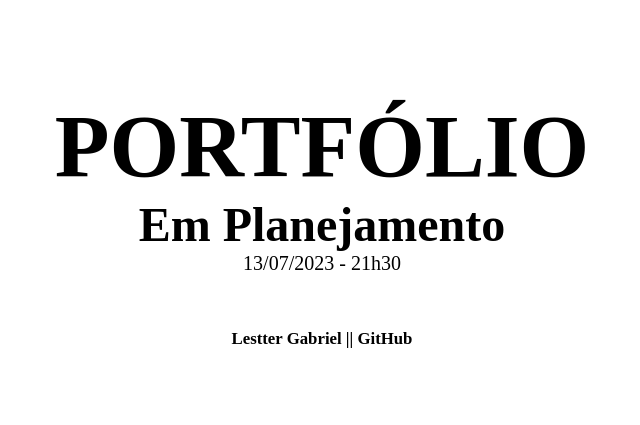
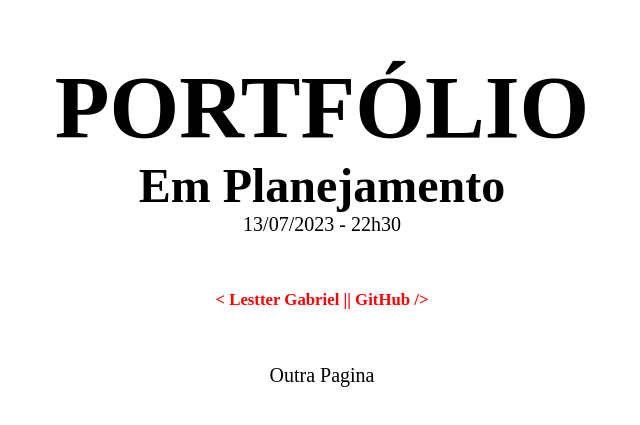
Before and after one commit to LestterX/lestterx.github.io, a plain HTML site: page index.html in a window 1280 px wide. Shown: the part 179-604 px from the top of the page, without its empty margins (318-958 px from the left). Drawn offline with Linux system fonts and the light colour scheme.

Commit message:
feat: color, underline links

```diff
--- a/index.html
+++ b/index.html
@@ -12,8 +12,9 @@
     <section style="text-align: center;">
       <h1>PORTFÓLIO</h1>
       <h4>Em Planejamento</h4>
-      <span id="att">13/07/2023 - 21h30</span><br><br><br><br>
-      <h6><a href="https://github.com/LestterX">Lestter Gabriel || GitHub</a></h6>
+      <span id="att">13/07/2023 - 22h30</span><br><br><br><br>
+      <h6><a style="color: red; font-weight: bolder;" href="https://github.com/LestterX" target="_blank">< Lestter Gabriel || GitHub /></a></h6><br><br><br>
+      <span><a href="outraPagina.html">Outra Pagina</a></span>
     </section>
   </header>
   <style>
@@ -56,6 +57,12 @@
       font-size: 1.25em;
     }
 
+    /** ANIMAÇÕES
+        **/
+    a:hover {
+      color: #0d00c9;
+      text-decoration: underline;
+    }
     @media screen and (max-width: 620px) {
       header section h1 {
         font-size: 4.6em;
@@ -91,8 +98,6 @@
         font-size: 0.80em;
       }
     }
-    /** ANIMAÇÕES
-        **/
   </style>
 </body>
 
```
Also changed, not shown: outraPagina.html (added, +1 -0 lines), 1 other file.
